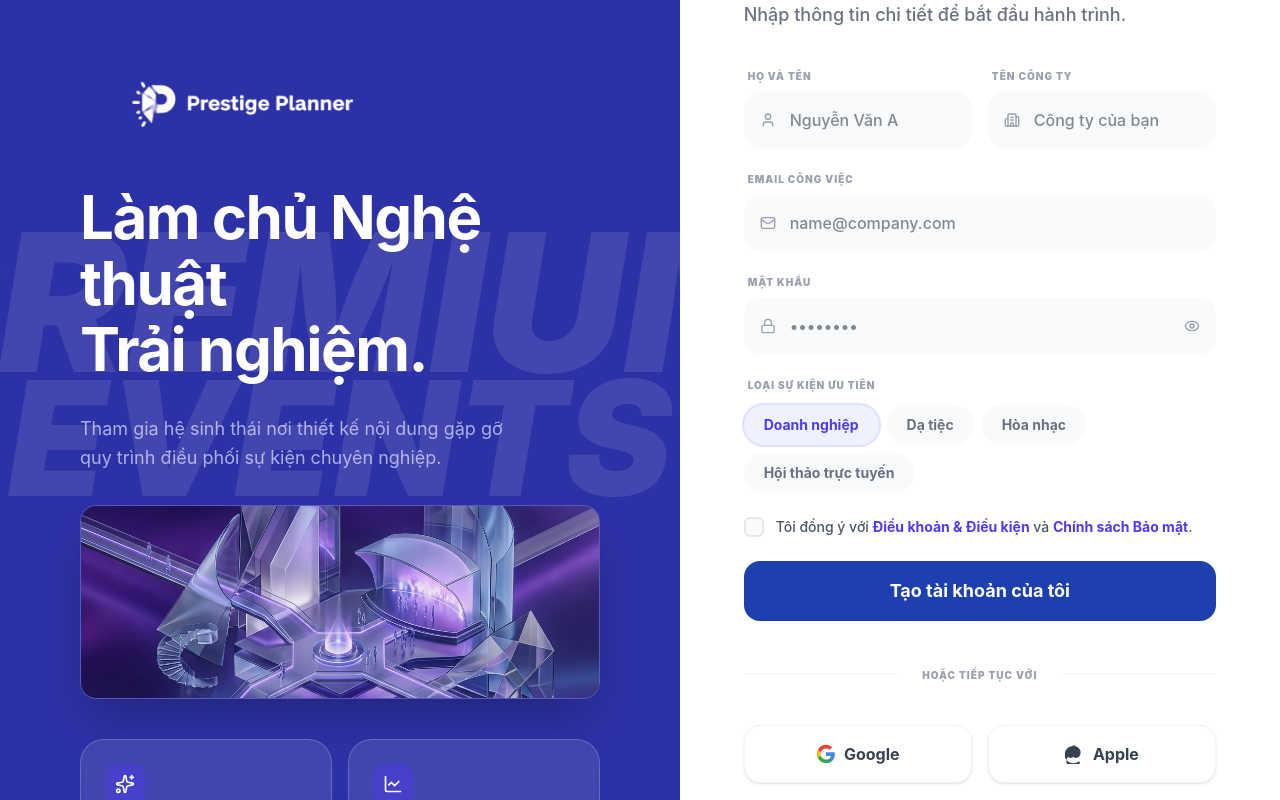
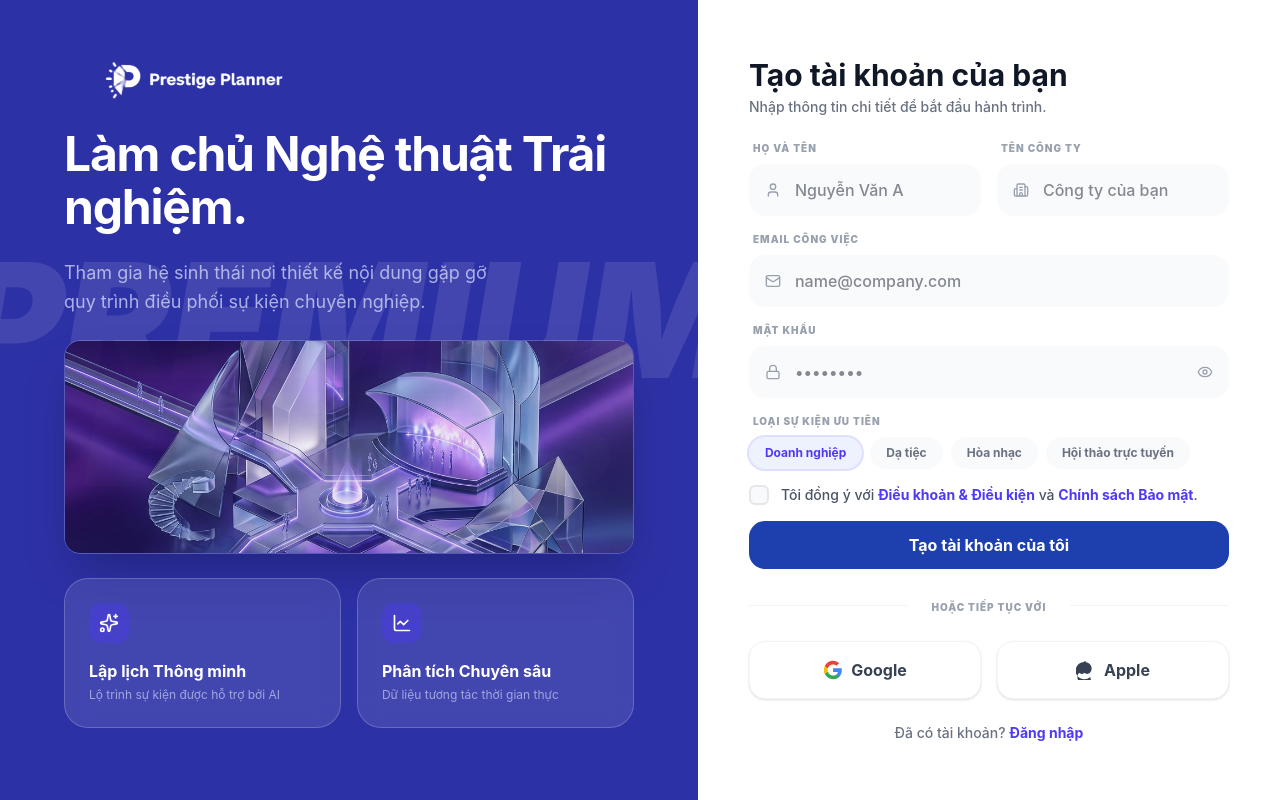
Before and after one commit to quocbaong/Event-Management-Website, a React (Vite) app in the folder Event-Management-Website/: page /signup in a window 1280 px wide. Built offline with nearby package versions, Linux system fonts and the light colour scheme.

Commit message:
update frontend

```diff
--- a/Event-Management-Website/src/pages/AttendeeDashboardPage.jsx
+++ b/Event-Management-Website/src/pages/AttendeeDashboardPage.jsx
@@ -16,7 +16,7 @@ const AttendeeDashboardPage = () => {
   const navigate = useNavigate();
 
   return (
-    <div className="p-8 lg:p-12 space-y-16 animate-in fade-in slide-in-from-bottom-8 duration-1000 bg-[#fbfcff] min-h-screen pb-32">
+    <div className="p-6 lg:p-8 space-y-8 animate-in fade-in slide-in-from-bottom-8 duration-1000 bg-[#fbfcff] min-h-screen pb-20">
 
       {/* 1. Compact Premium Greeting Section */}
       <div className="relative overflow-hidden bg-slate-900 rounded-[48px] p-10 lg:p-14 text-white shadow-2xl shadow-indigo-100/20">
--- a/Event-Management-Website/src/pages/DashboardPage.jsx
+++ b/Event-Management-Website/src/pages/DashboardPage.jsx
@@ -103,7 +103,7 @@ const DashboardPage = () => {
   };
 
   return (
-    <div className="p-8 space-y-8 animate-in fade-in slide-in-from-bottom-4 duration-700">
+    <div className="p-6 space-y-6 animate-in fade-in slide-in-from-bottom-4 duration-700">
       {/* Welcome Section */}
       <div className="flex justify-between items-end">
         <div>
--- a/Event-Management-Website/src/pages/GlobalEventsPage.jsx
+++ b/Event-Management-Website/src/pages/GlobalEventsPage.jsx
@@ -86,7 +86,7 @@ const GlobalEventsPage = () => {
   ];
 
   return (
-    <div className="p-8 space-y-8 animate-in fade-in slide-in-from-bottom-4 duration-700 bg-[#fbfbfd]">
+    <div className="p-6 space-y-6 animate-in fade-in slide-in-from-bottom-4 duration-700 bg-[#fbfbfd]">
       {/* Header Section */}
       <div className="flex justify-between items-start">
         <div className="max-w-2xl">
--- a/Event-Management-Website/src/pages/LoginPage.jsx
+++ b/Event-Management-Website/src/pages/LoginPage.jsx
@@ -11,7 +11,7 @@ const LoginPage = () => {
   return (
     <div className="flex h-screen w-full overflow-hidden bg-white layout-fixed">
       {/* Left Panel - Dynamic Gradient & Branding */}
-      <div className="hidden lg:flex lg:flex-[1.2] relative overflow-hidden bg-[#5F56FF] pt-12 pb-16 px-16 xl:pt-16 xl:pb-24 xl:px-24 flex flex-col justify-between text-white font-sans">
+      <div className="hidden lg:flex lg:flex-[1.2] relative overflow-hidden bg-[#5F56FF] pt-8 pb-12 px-12 xl:pt-12 xl:pb-16 xl:px-16 flex flex-col justify-between text-white font-sans">
         {/* Animated Gradient Overlay */}
         <div className="absolute inset-0 z-0 bg-gradient-to-tr from-[#4F46E5] via-[#5F56FF] to-[#9333EA] opacity-90"></div>
 
@@ -21,14 +21,12 @@ const LoginPage = () => {
 
         <div className="relative z-10">
           <div className="flex items-center gap-3 mb-10 cursor-pointer" onClick={() => navigate('/')}>
-            <img src={logo} alt="Prestige Planner" className="h-20 w-auto brightness-0 invert" />
+            <img src={logo} alt="Prestige Planner" className="h-16 w-auto brightness-0 invert" />
           </div>
 
           <div className="max-w-xl">
-            <h1 className="text-6xl xl:text-7xl font-bold leading-[1.05] mb-10 tracking-tight">
-              Kiến tạo <br />
-              những <span className="text-white/90">khoảnh khắc</span> <br />
-              phi thường.
+            <h1 className="text-5xl xl:text-6xl font-bold leading-[1.05] mb-8 tracking-tight">
+              Kiến tạo những khoảnh khắc phi thường.
             </h1>
 
             <p className="text-indigo-100/70 text-lg leading-relaxed max-w-md mb-8">
@@ -62,17 +60,17 @@ const LoginPage = () => {
       </div>
 
       {/* Right Panel - Login Form */}
-      <div className="flex-1 flex flex-col items-center justify-center p-8 sm:p-12 lg:p-20 xl:p-32 bg-white overflow-hidden font-sans">
+      <div className="flex-1 flex flex-col items-center justify-center p-6 sm:p-12 bg-white overflow-hidden font-sans">
 
         <div className="w-full max-w-[440px] animate-in fade-in slide-in-from-bottom-4 duration-700">
-          <div className="mb-12">
-            <h2 className="text-4xl font-bold text-gray-900 mb-3 tracking-tight">Chào mừng trở lại</h2>
-            <p className="text-lg text-gray-500 font-medium">Đăng nhập để quản lý tầm nhìn của bạn.</p>
+          <div className="mb-8">
+            <h2 className="text-3xl font-bold text-gray-900 mb-2 tracking-tight">Chào mừng trở lại</h2>
+            <p className="text-base text-gray-500 font-medium">Đăng nhập để quản lý tầm nhìn của bạn.</p>
           </div>
 
           {/* Social Logins */}
-          <div className="flex gap-4 mb-10">
-            <button className="flex-1 flex items-center justify-center gap-3 py-4 px-4 bg-gray-50 border border-gray-100 rounded-2xl hover:bg-gray-100 hover:border-gray-200 transition-all duration-300 font-bold text-gray-700 shadow-sm active:scale-[0.98]">
+          <div className="flex gap-4 mb-8">
+            <button className="flex-1 flex items-center justify-center gap-3 py-3 px-4 bg-gray-50 border border-gray-100 rounded-2xl hover:bg-gray-100 hover:border-gray-200 transition-all duration-300 font-bold text-gray-700 shadow-sm active:scale-[0.98]">
               <svg className="w-5 h-5" viewBox="0 0 24 24">
                 <path d="M22.56 12.25c0-.78-.07-1.53-.2-2.25H12v4.26h5.92c-.26 1.37-1.04 2.53-2.21 3.31v2.77h3.57c2.08-1.92 3.28-4.74 3.28-8.09z" fill="#4285F4"/>
                 <path d="M12 23c2.97 0 5.46-.98 7.28-2.66l-3.57-2.77c-.98.66-2.23 1.06-3.71 1.06-2.86 0-5.29-1.93-6.16-4.53H2.18v2.84C3.99 20.53 7.7 23 12 23z" fill="#34A853"/>
@@ -81,7 +79,7 @@ const LoginPage = () => {
               </svg>
               Google
             </button>
-            <button className="flex-1 flex items-center justify-center gap-3 py-4 px-4 bg-gray-50 border border-gray-100 rounded-2xl hover:bg-gray-100 hover:border-gray-200 transition-all duration-300 font-bold text-gray-700 shadow-sm active:scale-[0.98]">
+            <button className="flex-1 flex items-center justify-center gap-3 py-3 px-4 bg-gray-50 border border-gray-100 rounded-2xl hover:bg-gray-100 hover:border-gray-200 transition-all duration-300 font-bold text-gray-700 shadow-sm active:scale-[0.98]">
               <svg className="w-5 h-5" viewBox="0 0 24 24" fill="currentColor">
                 <path d="M17.05 20.28c-.96.95-2.14 1.72-3.4 2.13-1.2.39-2.48.59-3.76.59-1.33 0-2.66-.23-3.92-.68-1.28-.46-2.44-1.18-3.41-2.12-1.95-1.89-3.05-4.56-3.04-7.34 0-2.82 1.08-5.46 3.01-7.41 1.94-1.95 4.54-3.03 7.33-3.03 1.15 0 2.29.18 3.36.54 1.05.35 2.01.88 2.86 1.57.8.65 1.45 1.47 1.91 2.4.49.98.74 2.06.74 3.16 0 1.9-.71 3.69-2.01 5.07-.46.49-1 .89-1.6 1.18-.57.27-1.18.41-1.8.41-.64 0-1.26-.14-1.82-.42-.51-.25-.97-.61-1.34-1.04-.37.43-.84.79-1.36 1.04-.56.28-1.18.42-1.81.42s-1.25-.14-1.81-.42c-.51-.25-.97-.61-1.34-1.04-1.4 1.48-2.17 3.44-2.17 5.48 0 2.06.78 4.02 2.19 5.51 1.41 1.48 3.33 2.3 5.37 2.3 1.46 0 2.87-.41 4.09-1.19a8.62 8.62 0 0 0 3.01-3.23l1.83.91zM11.91 1.44c.04 0 .09 0 .14.01-.15.82-.48 1.6-.96 2.29-.48.69-1.12 1.25-1.86 1.63-.74.39-1.57.59-2.42.59-.04 0-.08 0-.13-.01.16-.84.5-1.62.99-2.3.49-.69 1.14-1.25 1.9-1.63.75-.38 1.59-.58 2.44-.58z"/>
               </svg>
@@ -89,12 +87,12 @@ const LoginPage = () => {
             </button>
           </div>
 
-          <div className="relative mb-10 text-center">
+          <div className="relative mb-8 text-center">
             <div className="absolute inset-x-0 top-1/2 h-px bg-gray-100"></div>
             <span className="relative bg-white px-6 text-[10px] font-black text-gray-400 uppercase tracking-[0.2em]">hoặc với email</span>
           </div>
 
-          <form className="space-y-8">
+          <form className="space-y-6">
             <div className="group">
               <label className="block text-sm font-bold text-gray-700 mb-2.5 ml-1" htmlFor="email">Địa chỉ Email</label>
               <div className="relative">
@@ -104,7 +102,7 @@ const LoginPage = () => {
                   <input
                     type="email"
                     id="email"
-                    className="block w-full pl-14 pr-5 py-4.5 bg-gray-50 border-2 border-transparent rounded-2xl focus:bg-white focus:border-indigo-100 focus:ring-4 focus:ring-indigo-500/5 transition-all outline-none text-gray-900 font-medium placeholder-gray-400"
+                    className="block w-full pl-14 pr-5 py-3.5 bg-gray-50 border-2 border-transparent rounded-2xl focus:bg-white focus:border-indigo-100 focus:ring-4 focus:ring-indigo-500/5 transition-all outline-none text-gray-900 font-medium placeholder-gray-400"
                     placeholder="name@company.com"
                   />
               </div>
@@ -122,7 +120,7 @@ const LoginPage = () => {
                   <input
                     type={showPassword ? 'text' : 'password'}
                     id="password"
-                    className="block w-full pl-14 pr-14 py-4.5 bg-gray-50 border-2 border-transparent rounded-2xl focus:bg-white focus:border-indigo-100 focus:ring-4 focus:ring-indigo-500/5 transition-all outline-none text-gray-900 font-medium placeholder-gray-400"
+                    className="block w-full pl-14 pr-14 py-3.5 bg-gray-50 border-2 border-transparent rounded-2xl focus:bg-white focus:border-indigo-100 focus:ring-4 focus:ring-indigo-500/5 transition-all outline-none text-gray-900 font-medium placeholder-gray-400"
                     placeholder="••••••••"
                   />
                 <button
@@ -139,26 +137,26 @@ const LoginPage = () => {
               <div className={`w-6 h-6 rounded-lg border-2 flex items-center justify-center transition-all ${rememberMe ? 'bg-indigo-600 border-indigo-600 shadow-lg shadow-indigo-200' : 'bg-gray-50 border-gray-200'}`}>
                 {rememberMe && <Check className="w-4 h-4 text-white" strokeWidth={4} />}
               </div>
-              <span className="ml-3 text-base font-semibold text-gray-600 select-none">Ghi nhớ tôi trong 30 ngày</span>
+              <span className="ml-3 text-sm font-semibold text-gray-600 select-none">Ghi nhớ tôi trong 30 ngày</span>
             </div>
 
 
             <button
               type="button"
               onClick={() => navigate('/dashboard')}
-              className="w-full bg-primary text-white py-5 px-6 rounded-2xl font-bold text-lg hover:bg-primary-hover hover:shadow-2xl hover:shadow-primary/30 active:scale-[0.98] transition-all duration-300 transform"
+              className="w-full bg-primary text-white py-4 px-6 rounded-2xl font-bold text-lg hover:bg-primary-hover hover:shadow-2xl hover:shadow-primary/30 active:scale-[0.98] transition-all duration-300 transform"
             >
               Đăng nhập vào EventArchitect
             </button>
           </form>
 
-          <p className="mt-12 text-center text-base text-gray-500 font-medium">
+          <p className="mt-8 text-center text-sm text-gray-500 font-medium">
             Chưa có tài khoản? {' '}
             <button
               onClick={() => navigate('/signup')}
               className="font-bold text-indigo-600 hover:text-indigo-800 underline underline-offset-4 decoration-2 decoration-indigo-100 hover:decoration-indigo-600 transition-all"
             >
-              Tạo tài khoản tổ chức sự kiện của bạn
+              Tạo tài khoản của bạn
             </button>
           </p>
         </div>
--- a/Event-Management-Website/src/pages/SignUpPage.jsx
+++ b/Event-Management-Website/src/pages/SignUpPage.jsx
@@ -21,28 +21,27 @@ const SignUpPage = () => {
     <div className="flex h-screen w-full overflow-hidden bg-[#F8FAFC] font-sans layout-fixed">
 
       {/* Left Panel */}
-      <div className="hidden lg:flex lg:flex-[1.1] relative overflow-hidden bg-[#2D31A6] pt-12 pb-16 px-16 xl:pt-16 xl:pb-20 xl:px-20 flex flex-col justify-between text-white">
+      <div className="hidden lg:flex lg:flex-[1.1] relative overflow-hidden bg-[#2D31A6] pt-8 pb-12 px-12 xl:pt-12 xl:pb-16 xl:px-16 flex flex-col justify-between text-white">
         {/* Background Decorative Text */}
         <div className="absolute inset-0 flex flex-col justify-center items-center opacity-10 select-none pointer-events-none">
-          <span className="text-[12rem] font-black leading-none italic uppercase">PREMIUM</span>
-          <span className="text-[10rem] font-black leading-none italic uppercase -mt-10">EVENTS</span>
-          <span className="text-6xl font-black italic uppercase mt-4">safe to work</span>
+          <span className="text-[8rem] xl:text-[10rem] font-black leading-none italic uppercase">PREMIUM</span>
+          <span className="text-[6rem] xl:text-[8rem] font-black leading-none italic uppercase -mt-6">EVENTS</span>
+          <span className="text-4xl font-black italic uppercase mt-4">safe to work</span>
         </div>
 
         <div className="relative z-10">
-          <div className="flex items-center gap-3 mb-10 cursor-pointer" onClick={() => navigate('/')}>
-            <img src={logo} alt="Prestige Planner" className="h-20 w-auto brightness-0 invert" />
+          <div className="flex items-center gap-3 mb-4 cursor-pointer" onClick={() => navigate('/')}>
+            <img src={logo} alt="Prestige Planner" className="h-16 w-auto brightness-0 invert" />
           </div>
 
           <div className="max-w-xl">
-            <h1 className="text-6xl font-bold leading-[1.1] mb-8 tracking-tight">
-              Làm chủ Nghệ thuật <br />
-              Trải nghiệm.
+            <h1 className="text-5xl font-bold leading-[1.1] mb-6 tracking-tight">
+              Làm chủ Nghệ thuật Trải nghiệm.
             </h1>
-            <p className="text-indigo-100/70 text-lg leading-relaxed max-w-md mb-8">
+            <p className="text-indigo-100/70 text-lg leading-relaxed max-w-md mb-6">
               Tham gia hệ sinh thái nơi thiết kế nội dung gặp gỡ quy trình điều phối sự kiện chuyên nghiệp.
             </p>
-            <div className="mb-10 w-full aspect-[8/3] rounded-2xl overflow-hidden shadow-2xl border border-white/20 transform hover:scale-[1.02] transition-transform duration-500">
+            <div className="mb-6 w-full aspect-[16/6] rounded-2xl overflow-hidden shadow-2xl border border-white/20 transform hover:scale-[1.02] transition-transform duration-500">
               <img src={heroIllustration} alt="Artistic Illustration" className="w-full h-full object-cover opacity-90" />
             </div>
 
@@ -76,16 +75,15 @@ const SignUpPage = () => {
       </div>
 
       {/* Right Panel */}
-      <div className="flex-1 flex flex-col items-center justify-center p-8 lg:p-12 xl:p-16 bg-white overflow-hidden">
+      <div className="flex-1 flex flex-col items-center justify-center p-4 lg:p-8 bg-white overflow-hidden">
+        <div className="w-full max-w-[480px] animate-in fade-in slide-in-from-right-4 duration-700">
+          <div className="mb-6">
 
-        <div className="w-full max-w-[520px] animate-in fade-in slide-in-from-right-4 duration-700">
-          <div className="mb-10 mt-8">
-
-            <h2 className="text-4xl font-bold text-gray-900 mb-2">Tạo tài khoản của bạn</h2>
-            <p className="text-gray-500 font-medium text-lg">Nhập thông tin chi tiết để bắt đầu hành trình.</p>
+            <h2 className="text-3xl font-bold text-gray-900 mb-1">Tạo tài khoản của bạn</h2>
+            <p className="text-gray-500 font-medium text-sm">Nhập thông tin chi tiết để bắt đầu hành trình.</p>
           </div>
 
-          <form className="space-y-6">
+          <form className="space-y-4">
             <div className="grid grid-cols-1 sm:grid-cols-2 gap-4">
               <div className="group">
                 <label className="block text-[10px] font-black text-gray-400 uppercase tracking-widest mb-2 ml-1" htmlFor="name">Họ và Tên</label>
@@ -96,7 +94,7 @@ const SignUpPage = () => {
                     <input
                       type="text" id="name"
                       placeholder="Nguyễn Văn A"
-                      className="block w-full pl-11 pr-4 py-3.5 bg-gray-50 border-2 border-transparent rounded-2xl focus:bg-white focus:border-indigo-100 focus:ring-4 focus:ring-indigo-500/5 transition-all outline-none text-gray-900 font-medium"
+                      className="block w-full pl-11 pr-4 py-3 bg-gray-50 border-2 border-transparent rounded-2xl focus:bg-white focus:border-indigo-100 focus:ring-4 focus:ring-indigo-500/5 transition-all outline-none text-gray-900 font-medium"
                     />
                 </div>
               </div>
@@ -109,7 +107,7 @@ const SignUpPage = () => {
                   <input
                     type="text" id="company"
                     placeholder="Công ty của bạn"
-                    className="block w-full pl-11 pr-4 py-3.5 bg-gray-50 border-2 border-transparent rounded-2xl focus:bg-white focus:border-indigo-100 focus:ring-4 focus:ring-indigo-500/5 transition-all outline-none text-gray-900 font-medium"
+                    className="block w-full pl-11 pr-4 py-3 bg-gray-50 border-2 border-transparent rounded-2xl focus:bg-white focus:border-indigo-100 focus:ring-4 focus:ring-indigo-500/5 transition-all outline-none text-gray-900 font-medium"
                   />
                 </div>
               </div>
@@ -124,7 +122,7 @@ const SignUpPage = () => {
                   <input
                     type="email" id="email"
                     placeholder="name@company.com"
-                    className="block w-full pl-11 pr-4 py-3.5 bg-gray-50 border-2 border-transparent rounded-2xl focus:bg-white focus:border-indigo-100 focus:ring-4 focus:ring-indigo-500/5 transition-all outline-none text-gray-900 font-medium"
+                    className="block w-full pl-11 pr-4 py-3 bg-gray-50 border-2 border-transparent rounded-2xl focus:bg-white focus:border-indigo-100 focus:ring-4 focus:ring-indigo-500/5 transition-all outline-none text-gray-900 font-medium"
                   />
               </div>
             </div>
@@ -139,7 +137,7 @@ const SignUpPage = () => {
                     type={showPassword ? 'text' : 'password'}
                     id="password"
                     placeholder="••••••••"
-                    className="block w-full pl-11 pr-12 py-3.5 bg-gray-50 border-2 border-transparent rounded-2xl focus:bg-white focus:border-indigo-100 focus:ring-4 focus:ring-indigo-500/5 transition-all outline-none text-gray-900 font-medium"
+                    className="block w-full pl-11 pr-12 py-3 bg-gray-50 border-2 border-transparent rounded-2xl focus:bg-white focus:border-indigo-100 focus:ring-4 focus:ring-indigo-500/5 transition-all outline-none text-gray-900 font-medium"
                   />
                 <button
                   type="button"
@@ -152,14 +150,14 @@ const SignUpPage = () => {
             </div>
 
             <div>
-              <label className="block text-[10px] font-black text-gray-400 uppercase tracking-widest mb-3 ml-1">Loại Sự kiện Ưu tiên</label>
+              <label className="block text-[10px] font-black text-gray-400 uppercase tracking-widest mb-2 ml-1">Loại Sự kiện Ưu tiên</label>
               <div className="flex flex-wrap gap-2">
                 {eventTypes.map((type) => (
                   <button
                     key={type.en}
                     type="button"
                     onClick={() => setSelectedType(type.vi)}
-                    className={`px-5 py-2.5 rounded-full text-sm font-bold transition-all duration-300 ${
+                    className={`px-4 py-2 rounded-full text-xs font-bold transition-all duration-300 ${
                       selectedType === type.vi
                         ? 'bg-indigo-50 text-indigo-600 ring-2 ring-indigo-500/20'
                         : 'bg-gray-50 text-gray-500 hover:bg-gray-100'
@@ -183,29 +181,29 @@ const SignUpPage = () => {
             <button
               type="button"
               onClick={() => navigate('/dashboard')}
-              className="w-full bg-primary text-white py-4 px-6 rounded-2xl font-bold text-lg hover:bg-primary-hover hover:shadow-2xl hover:shadow-primary/30 active:scale-[0.98] transition-all duration-300"
+              className="w-full bg-primary text-white py-3 px-6 rounded-2xl font-bold text-base hover:bg-primary-hover hover:shadow-2xl hover:shadow-primary/30 active:scale-[0.98] transition-all duration-300"
             >
               Tạo tài khoản của tôi
             </button>
           </form>
 
-          <div className="relative my-10 text-center">
+          <div className="relative my-6 text-center">
             <div className="absolute inset-x-0 top-1/2 h-px bg-gray-100"></div>
             <span className="relative bg-white px-6 text-[10px] font-black text-gray-400 uppercase tracking-widest">hoặc tiếp tục với</span>
           </div>
 
-          <div className="flex gap-4 mb-10">
+          <div className="flex gap-4 mb-6">
             <button className="flex-1 flex items-center justify-center gap-2 py-4 px-4 bg-white border border-gray-100 rounded-2xl hover:bg-gray-50 transition-all font-bold text-gray-700 shadow-sm">
               <svg className="w-5 h-5" viewBox="0 0 24 24"><path d="M22.56 12.25c0-.78-.07-1.53-.2-2.25H12v4.26h5.92c-.26 1.37-1.04 2.53-2.21 3.31v2.77h3.57c2.08-1.92 3.28-4.74 3.28-8.09z" fill="#4285F4"/><path d="M12 23c2.97 0 5.46-.98 7.28-2.66l-3.57-2.77c-.98.66-2.23 1.06-3.71 1.06-2.86 0-5.29-1.93-6.16-4.53H2.18v2.84C3.99 20.53 7.7 23 12 23z" fill="#34A853"/><path d="M5.84 14.09c-.22-.66-.35-1.36-.35-2.09s.13-1.43.35-2.09V7.07H2.18C1.43 8.55 1 10.22 1 12s.43 3.45 1.18 4.93l3.66-2.84z" fill="#FBBC05"/><path d="M12 5.38c1.62 0 3.06.56 4.21 1.64l3.15-3.15C17.45 2.09 14.97 1 12 1 7.7 1 3.99 3.47 2.18 7.07l3.66 2.84c.87-2.6 3.3-4.53 6.16-4.53z" fill="#EA4335"/></svg>
               Google
             </button>
-            <button className="flex-1 flex items-center justify-center gap-2 py-4 px-4 bg-white border border-gray-100 rounded-2xl hover:bg-gray-50 transition-all font-bold text-gray-700 shadow-sm">
+            <button className="flex-1 flex items-center justify-center gap-2 py-3 px-4 bg-white border border-gray-100 rounded-2xl hover:bg-gray-50 transition-all font-bold text-gray-700 shadow-sm">
               <svg className="w-5 h-5" viewBox="0 0 24 24" fill="currentColor"><path d="M17.05 20.28c-.96.95-2.14 1.72-3.4 2.13-1.2.39-2.48.59-3.76.59-1.33 0-2.66-.23-3.92-.68-1.28-.46-2.44-1.18-3.41-2.12-1.95-1.89-3.05-4.56-3.04-7.34 0-2.82 1.08-5.46 3.01-7.41 1.94-1.95 4.54-3.03 7.33-3.03 1.15 0 2.29.18 3.36.54 1.05.35 2.01.88 2.86 1.57.8.65 1.45 1.47 1.91 2.4.49.98.74 2.06.74 3.16 0 1.9-.71 3.69-2.01 5.07-.46.49-1 .89-1.6 1.18-.57.27-1.18.41-1.8.41-.64 0-1.26-.14-1.82-.42-.51-.25-.97-.61-1.34-1.04-.37.43-.84.79-1.36 1.04-.56.28-1.18.42-1.81.42s-1.25-.14-1.81-.42c-.51-.25-.97-.61-1.34-1.04-1.4 1.48-2.17 3.44-2.17 5.48 0 2.06.78 4.02 2.19 5.51 1.41 1.48 3.33 2.3 5.37 2.3 1.46 0 2.87-.41 4.09-1.19a8.62 8.62 0 0 0 3.01-3.23l1.83.91zM11.91 1.44c.04 0 .09 0 .14.01-.15.82-.48 1.6-.96 2.29-.48.69-1.12 1.25-1.86 1.63-.74.39-1.57.59-2.42.59-.04 0-.08 0-.13-.01.16-.84.5-1.62.99-2.3.49-.69 1.14-1.25 1.9-1.63.75-.38 1.59-.58 2.44-.58z"/></svg>
               Apple
             </button>
           </div>
 
-          <p className="text-center text-gray-500 font-medium pb-8">
+          <p className="text-center text-gray-500 text-sm font-medium">
             Đã có tài khoản? {' '}
             <button onClick={() => navigate('/login')} className="font-bold text-indigo-600 hover:text-indigo-800 transition-colors">Đăng nhập</button>
           </p>
```
